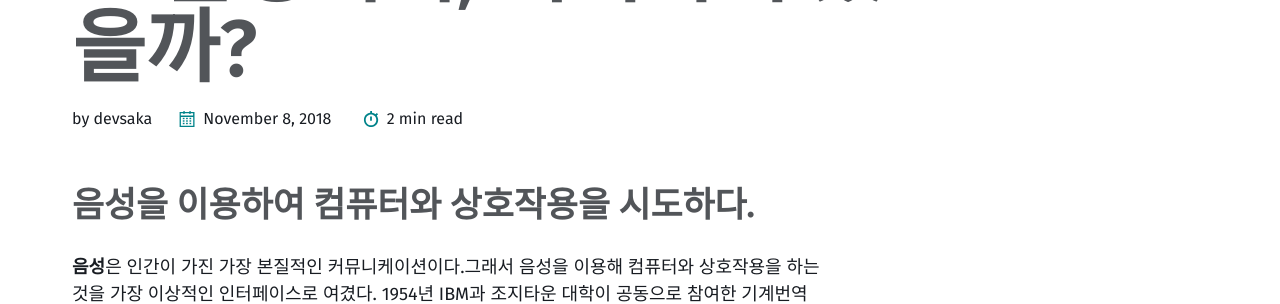
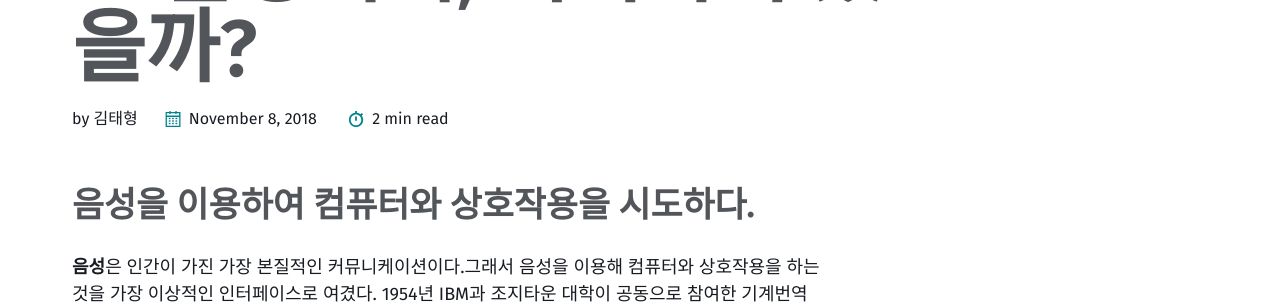
Before and after one commit to sbhkim/sbhkim.github.io, a Jekyll site: the page built from _posts/2018-11-05-AI-Assistant.md, in a window 1280 px wide and 900 px high. Shown: the part 240-544 px from the top of the window. Built offline with Jekyll 4.4.1, drawn with Linux system fonts in a browser that asks for light colours.

Commit message:
Update _posts/2018-11-05-AI-Assistant.md

```diff
--- a/_posts/2018-11-05-AI-Assistant.md
+++ b/_posts/2018-11-05-AI-Assistant.md
@@ -3,7 +3,7 @@ layout: post
 comments: true
 title:  "AI 음성비서, 어디까지 왔을까?"
 date:   2018-11-08 15:01:30
-author: devsaka
+author: 김태형
 categories:
   - AI
 tags:
```
